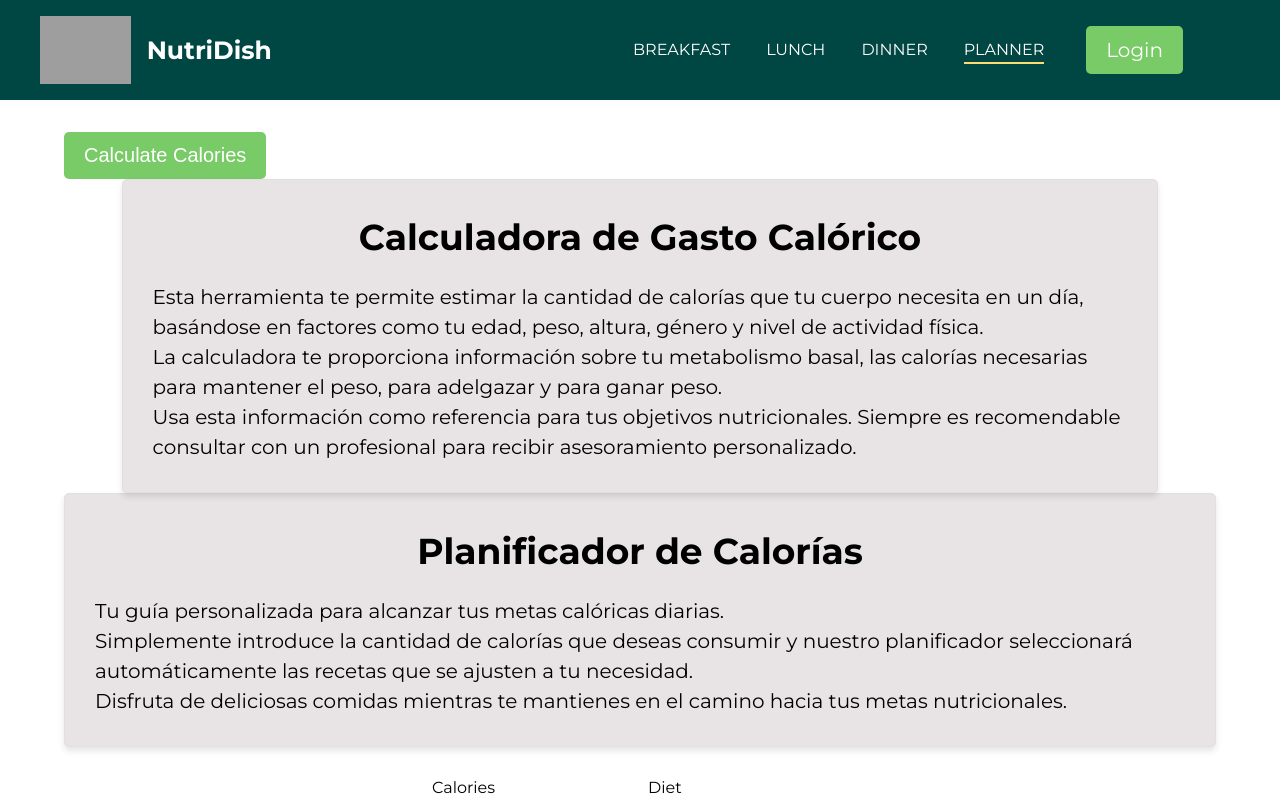
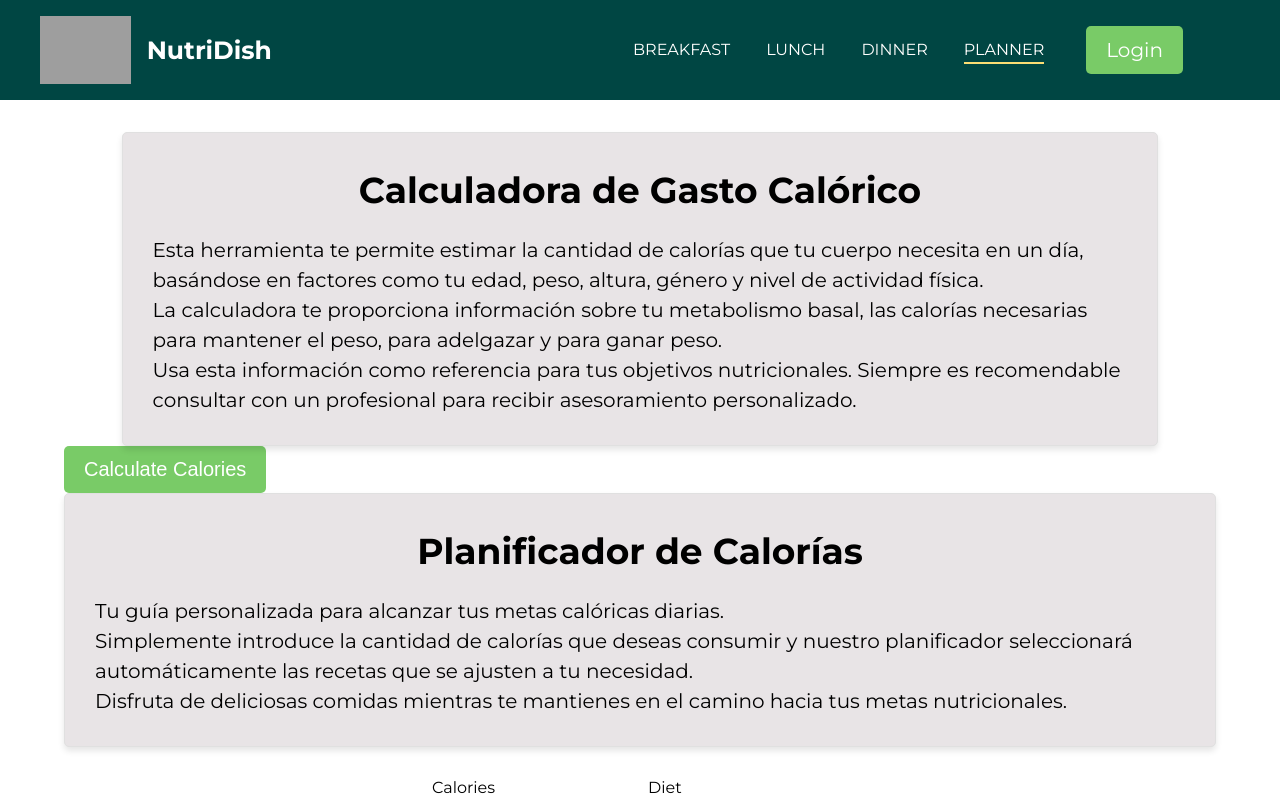
Before and after one commit to SohaibZahiid/NutriDish, a React (Vite) app: page /planner in a window 1280 px wide. Shown: the top 800 px of the page. Built offline with nearby package versions, Linux system fonts and the light colour scheme; grey boxes are pictures that could not be loaded; some icons are missing.

Commit message:
trying to center the btn

```diff
--- a/src/pages/Calcula.jsx
+++ b/src/pages/Calcula.jsx
@@ -6,20 +6,6 @@ const Calcula = () => {
   const data = JSON.parse(localStorage.getItem("calories"));
   return (
     <>
-      <div className="planner-container container">
-                      <div className="container-explanation">
-                          <h2>Calculadora de Gasto Calórico</h2>
-                          <p>
-                              Esta herramienta te permite estimar la cantidad de calorías que tu cuerpo necesita en un día, basándose en factores como tu edad, peso, altura, género y nivel de actividad física.
-                          </p>
-                          <p>
-                              La calculadora te proporciona información sobre tu metabolismo basal, las calorías necesarias para mantener el peso, para adelgazar y para ganar peso.
-                          </p>
-                          <p>
-                              Usa esta información como referencia para tus objetivos nutricionales. Siempre es recomendable consultar con un profesional para recibir asesoramiento personalizado.
-                          </p>
-                      </div>
-                  </div>
       {data && (
         <div className="calculadora">
           <div>
--- a/src/pages/Planner.jsx
+++ b/src/pages/Planner.jsx
@@ -60,6 +60,20 @@ function Planner() {
     <>
       <div className="planner section-x2">
         <div className="planner-container container">
+        <div className="planner-container container">
+                      <div className="container-explanation">
+                          <h2>Calculadora de Gasto Calórico</h2>
+                          <p>
+                              Esta herramienta te permite estimar la cantidad de calorías que tu cuerpo necesita en un día, basándose en factores como tu edad, peso, altura, género y nivel de actividad física.
+                          </p>
+                          <p>
+                              La calculadora te proporciona información sobre tu metabolismo basal, las calorías necesarias para mantener el peso, para adelgazar y para ganar peso.
+                          </p>
+                          <p>
+                              Usa esta información como referencia para tus objetivos nutricionales. Siempre es recomendable consultar con un profesional para recibir asesoramiento personalizado.
+                          </p>
+                      </div>
+                  </div>
           {!localStorageData && (
             <button
               className="btn-modal btn"
--- a/src/styles/Planner.css
+++ b/src/styles/Planner.css
@@ -8,7 +8,6 @@
     text-align: center;
     margin-bottom: .5em;
 }
-
 
 .planner-container .top {
   display: flex;
@@ -125,8 +124,6 @@
     gap: 2em;
 }
 
-
-
 .planned-meals {
   display: grid;
   grid-template-columns: repeat(auto-fit, minmax(25rem, 1fr));
@@ -151,3 +148,9 @@
 .container-explanation h2{
   text-align: center;
 }
+
+.btn-container {
+  display: flex;
+  justify-content: center;
+  margin-top: 20px;  /* Espaciado adicional en la parte superior, ajusta según tus necesidades */
+}
```
